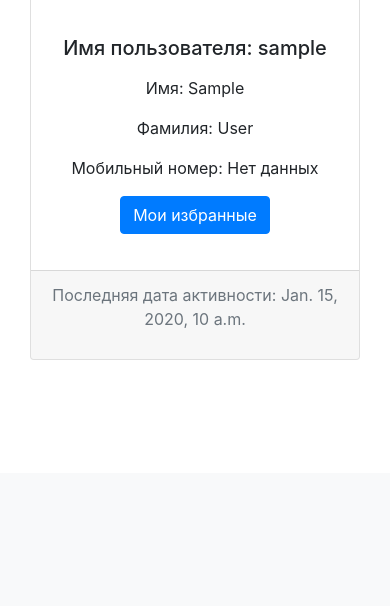
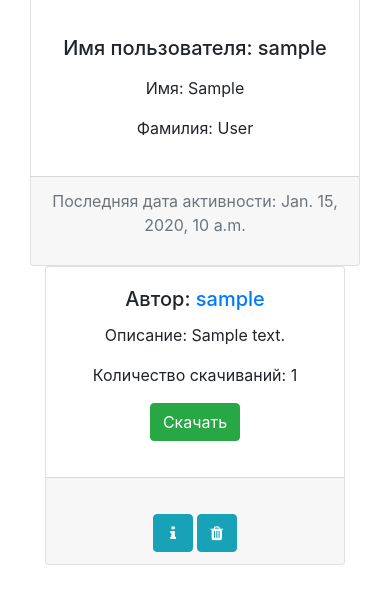
Before and after one commit to Aitmatow/file_sharing, a Django app: page /accounts/1/ in a window 390 px wide. Shown: the part 371-977 px from the top of the page. Before the commit the page ends 731 px from the top, so only its background shows below. Run offline with Django 3.2, Linux system fonts and the light colour scheme; a user stored in the database is signed in; tables that the repository leaves empty hold one stand-in row (values such as "Sample post"); some libraries are stand-ins or nearby versions.

Commit message:
ЭТАП 2. Завершен.

```diff
--- a/source/accounts/templates/user_detail.html
+++ b/source/accounts/templates/user_detail.html
@@ -1,14 +1,6 @@
 {% extends 'base.html' %}
 {% block title %}Пользователь{% endblock %}
 {% block menu_links %}
-    {% if user_obj == request.user %}
-        <li class="nav-item active">
-            <a class="nav-link" href="{% url "accounts:update" user_obj.pk %}">Редактировать<span class="sr-only">(current)</span></a>
-        </li>
-        <li class="nav-item active">
-            <a class="nav-link" href="{% url "accounts:password_change" user_obj.pk%}">Смена пароля <span class="sr-only">(current)</span></a>
-        </li>
-    {% endif %}
 {% endblock %}
 {% block content %}
     <div class="container">
@@ -21,7 +13,7 @@
            {% if user_obj.profile.avatar %}
                <img class="avatar mt-3 mb-3"  src="{{ user_obj.profile.avatar.url }}" width="250" height="250" alt="user picture">
            {% else %}
-               <img class="avatar mt-3 mb-3"  src="/uploads/user_pics/765-default-avatar.png" width="250" height="250" alt="user picture">
+               <img class="avatar mt-3 mb-3"  src="/uploads/user_files/765-default-avatar.png" width="250" height="250" alt="user picture">
            {% endif %}
        </div>
        <div class="col-sm-8">
@@ -30,8 +22,6 @@
             <p class="card-text">
                 <p>Имя: {% if user_obj.first_name %} {{ user_obj.first_name }} {% else %} Нет данных {% endif %}</p>
                 <p>Фамилия: {% if user_obj.last_name %} {{ user_obj.last_name }} {% else %} Нет данных {% endif %}</p>
-                <p>Мобильный номер: {% if user_obj.profile.get_phone %} {{ user_obj.profile.get_phone }} {% else %} Нет данных {% endif %}
-                <p><a class="btn btn-primary" href="{% url 'favorite_admes' %}"> Мои избранные </a></p>
             </p>
           </div>
        </div>
@@ -40,34 +30,28 @@
           </div>
        </div>
         <div class="card-deck text-center">
-            {% for adme in user_obj.admes.all|dictsort:"create_date" %}
+            {% for file in files %}
+                <div class="col-sm-12">
                         <div class="card">
                         <div class="card-body">
-                      <h5 class="card-title">
-                          <a href="{% url 'accounts:detail' adme.created_by.pk %}">{{ adme.created_by }}</a>
+                          <h5 class="card-title">Автор:
+                              {% if file.created_by %}
+                                  <a href="{% url 'accounts:detail' file.created_by.pk %}">{{ file.created_by }}</a>
+                              {% else %}
+                                  Анонимный
+                              {% endif %}
                           </h5>
-                        <p id="number_adme_{{ adme.pk }}"> <button class="btn btn-success" id="number_adme_btn_{{ adme.pk }}" onclick="showNumber({% if adme.phone_number %}{{ adme.phone_number }} {% else %}{{ adme.created_by.profile.get_phone }} {% endif %}, {{ adme.pk }})">Показать номер </button></p>
-                        <p class="card-text mt-auto">Описание: {{ adme.description }}</p>                        {% if adme.picture_set.all %}
-                          <img src="{{ adme.picture_set.first.get_image.url }}" class="card-img-top mr-auto" style="width: 150px" alt="{{ image.author }} ">
-                        {% else %}
-                            <img src="/uploads/user_pics/нет-фото-300x300.png" class="img-fluid" alt="{{ product.name }}">
-                        {%endif %}
+                            <p class="card-text mt-auto">Описание: {{ file.description }}</p>
+                            <p class="card-text mt-auto">Количество скачиваний: {{ file.downloaded }}</p>
+                            <p><a class="btn btn-success" href="/uploads/{{ file.file }}" onclick="addDowndload({{ file.id }})">Скачать</a></p>
                         </div>
                         <div class="card-footer">
                           <small class="text-muted">
-                      {% if user.is_authenticated %}
-                          {% if adme.is_fav %}
-                                <div class="wrapper"><a class="custom_btn_border small_padding hidden" id="addFav_{{ adme.id }}" onclick="addFavorite({{ adme.id }});">В избранное <i class="fa fa-star-o"></i></a></div>
-                                <div class="wrapper"><a class="custom_btn_border" id="removeFav_{{ adme.id }}" onclick="removeFavorite({{ adme.id }});">Удалить из избранного <i class="fa fa-star"></i></a></div>
-                            {% else %}
-                                <div class="wrapper"><a class="custom_btn_border small_padding " id="addFav_{{ adme.id }}" onclick="addFavorite({{ adme.id }});">В избранное <i class="fa fa-star-o"></i></a></div>
-                                <div class="wrapper"><a class="custom_btn_border hidden" id="removeFav_{{ adme.id }}" onclick="removeFavorite({{ adme.id }});">Удалить из избранного <i class="fa fa-star"></i></a></div>
-                          {% endif %}
-                      {% endif %}
                           <br>
-                          <a href="{% url 'detail_adme' adme.pk %}" onclick="addWatch({{ adme.pk }})" class="btn btn-info" style="width: 40px"><span class="fa fa-info"></span></a>
-                          <a href="{% url 'delete_adme' adme.pk %}" class="btn btn-info" style="width: 40px"><span class="fa fa-trash"></span></a>
+                              <a href="{% url 'file_detail' file.pk %}" class="btn btn-info" style="width: 40px"><span class="fa fa-info"></span></a>
+                              <a href="{% url 'file_delete' file.pk %}" class="btn btn-info" style="width: 40px"><span class="fa fa-trash"></span></a>
                           </small>
+                        </div>
                       </div>
                     </div>
             {% endfor %}
--- a/source/accounts/views.py
+++ b/source/accounts/views.py
@@ -7,6 +7,7 @@
 
 
 from accounts.forms import SignUpForm
+from webapp.models import File
 
 
 def login_view(request):
@@ -57,6 +58,11 @@
     template_name = 'user_detail.html'
     context_object_name = 'user_obj'
 
+    def get_context_data(self, **kwargs):
+        context = super(UserDetailView, self).get_context_data(**kwargs)
+        context['files'] = File.objects.filter(created_by=self.request.user).order_by('-created_date')
+        return context
+
 class UsersList(ListView):
     template_name = 'users_list.html'
     model = User
```
Lines whose indentation alone changed are shown as unchanged.
